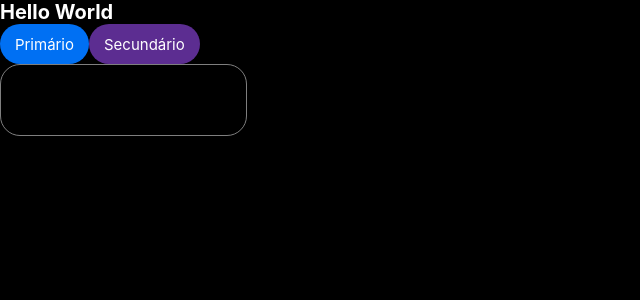
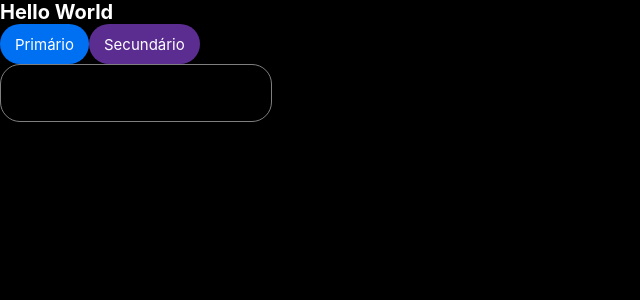
Before and after one commit to matheuskroska/GPTale, a React (Vite) app: page / in a window 1280 px wide. Shown: the top 300 px of the page, without its empty margins (0-640 px from the left). Built offline with nearby package versions, Linux system fonts and the light colour scheme.

Commit message:
feat(textarea): textarea increases size dinamically

```diff
--- a/src/components/TextArea/TextArea.styled.ts
+++ b/src/components/TextArea/TextArea.styled.ts
@@ -2,15 +2,17 @@ import styled, { css } from 'styled-components';
 import theme from '../../styles/theme';
 
 export const StyledTextArea = styled.textarea`
-  font-size: ${theme.font.sizes.paragraph};
+  font-size: ${theme.font.sizes.textArea};
   font-family: ${theme.font.family};
   color: ${theme.colors.gray.light};
   resize: none;
   width: 100%;
-  max-height: ${theme.spacing.xxl};
   max-width: 48rem;
   background-color: transparent;
+  height: auto;
+  max-height: 20rem;
   border: 0;
+  overflow-y: hidden;
 `;
 
 export const StyledLabel = styled.label`
--- a/src/components/TextArea/TextArea.tsx
+++ b/src/components/TextArea/TextArea.tsx
@@ -10,6 +10,7 @@ export interface TextAreaProps {
   label?: string;
   name: string;
   value: string;
+  onKeyDown?: (event: React.KeyboardEvent<HTMLTextAreaElement>) => void;
   onChange: (event: React.ChangeEvent<HTMLTextAreaElement>) => void;
 }
 
@@ -18,20 +19,17 @@ export const TextArea = ({
   name,
   value,
   onChange,
+  onKeyDown,
   ...props
 }: TextAreaProps) => {
-  const [textareaHeight, setTextareaHeight] = useState<string>('auto');
+  const [textareaHeight, setTextareaHeight] = useState<string>('24px');
+  const [overflow, setOverflow] = useState<string>('hidden');
+  const textareaRef = useRef<HTMLTextAreaElement>(null);
 
-  useEffect(() => {
-    setTextareaHeight(`${document.getElementById(name)?.scrollHeight}px`);
-  }, [value, name]);
-
-  const handleTextAreaChange = (
-    event: React.ChangeEvent<HTMLTextAreaElement>
-  ) => {
-    setTextareaHeight('auto');
-    onChange(event);
-  };
+  useLayoutEffect(() => {
+    setTextareaHeight(`${textareaRef.current?.scrollHeight}px`);
+    setOverflow(textareaHeight === '24px' ? 'hidden' : 'auto');
+  }, [value]);
 
   return (
     <StyledWrapper>
@@ -40,8 +38,13 @@ export const TextArea = ({
         id={name}
         name={name}
         value={value}
-        onChange={handleTextAreaChange}
-        style={{ height: textareaHeight }}
+        ref={textareaRef}
+        onChange={onChange}
+        style={{
+          height: textareaHeight,
+          maxHeight: '200px',
+          overflowY: overflow as any,
+        }}
         {...props}
       />
     </StyledWrapper>
--- a/src/styles/theme.ts
+++ b/src/styles/theme.ts
@@ -12,6 +12,7 @@ export const theme = {
       subtitle: '2.25rem',
       paragraph: '1.5rem',
       small: '1.25rem',
+      textArea: '1.8rem',
     },
   },
   borderRadius: {
```
